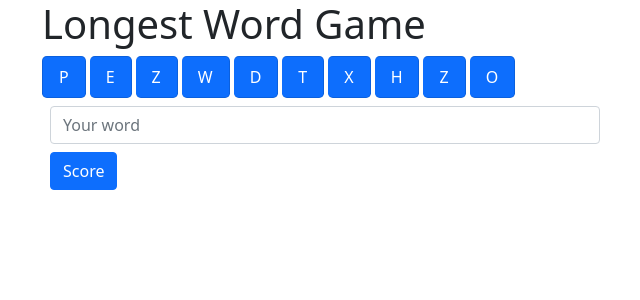
After one commit to YasmimDeCarvalho/rails-longest-word-game, a Rails app: page /new in a window 1280 px wide. The commit adds this page. Shown: the top 300 px of the page, without its empty margins (40-680 px from the left). Run offline with Rails 7, Linux system fonts and the light colour scheme; some libraries are stand-ins or nearby versions.

Commit message:
challenge3

```diff
--- /dev/null
+++ b/app/controllers/games_controller.rb
@@ -0,0 +1,32 @@
+require "open-uri"
+
+class GamesController < ApplicationController
+  def new
+    @letters = Array.new(10) { ("A".."Z").to_a.sample }
+  end
+
+  def score
+    @word = params[:word].to_s.upcase
+    @letters = params[:letters].to_s.split(",")
+
+    # Check if the word uses available letters
+    available_letters = @letters.dup
+
+    @valid_letters = @word.chars.all? do |letter|
+      available_letters.include?(letter)
+    end
+
+    # Check if the word exists in English
+    @valid_word = false
+
+    if @valid_letters && @word.length > 0
+      begin
+        url = "https://api.dictionaryapi.dev/api/v2/entries/en/#{@word.downcase}"
+        URI.open(url)
+        @valid_word = true
+      rescue OpenURI::HTTPError
+        @valid_word = false
+      end
+    end
+  end
+end
--- /dev/null
+++ b/app/helpers/games_helper.rb
@@ -0,0 +1,2 @@
+module GamesHelper
+end
--- /dev/null
+++ b/app/views/games/new.html.erb
@@ -0,0 +1,16 @@
+<h1>Longest Word Game</h1>
+
+  <ul class="list-group list-group-horizontal gap-1">
+    <% @letters.each do |letter| %>
+      <li class="list-group-item bg-primary text-white rounded-3"><%= letter %></li>
+    <% end %>
+  </ul>
+
+<div class="container p-2">
+  <form action="/score" method="post" data-turbo="false">
+    <input type="text" name="word" class="form-control w-50" placeholder="Your word">
+    <%= hidden_field_tag :authenticity_token, form_authenticity_token %>
+    <%= hidden_field_tag :letters, @letters.join(",") %>
+    <input type="submit" value="Score" class="btn btn-primary mt-2">
+  </form>
+<div>
--- a/app/views/layouts/application.html.erb
+++ b/app/views/layouts/application.html.erb
@@ -18,12 +18,16 @@
     <link rel="icon" href="/icon.svg" type="image/svg+xml">
     <link rel="apple-touch-icon" href="/icon.png">
 
+    <link href="https://cdn.jsdelivr.net/npm/bootstrap@5.0.2/dist/css/bootstrap.min.css" rel="stylesheet" integrity="sha384-EVSTQN3/azprG1Anm3QDgpJLIm9Nao0Yz1ztcQTwFspd3yD65VohhpuuCOmLASjC" crossorigin="anonymous">
+
     <%# Includes all stylesheet files in app/assets/stylesheets %>
     <%= stylesheet_link_tag :app, "data-turbo-track": "reload" %>
     <%= javascript_importmap_tags %>
   </head>
 
   <body>
-    <%= yield %>
+    <div class="container">
+      <%= yield %>
+    </div>
   </body>
 </html>
--- a/config/routes.rb
+++ b/config/routes.rb
@@ -11,4 +11,8 @@ Rails.application.routes.draw do
 
   # Defines the root path route ("/")
   # root "posts#index"
+
+  root "games#new"
+  post "score", to: "games#score"
+  get "new", to: "games#new"
 end
```
Also changed, not shown: app/views/games/score.html.erb (added, +14 -0 lines), test/controllers/games_controller_test.rb (added, +7 -0 lines).
